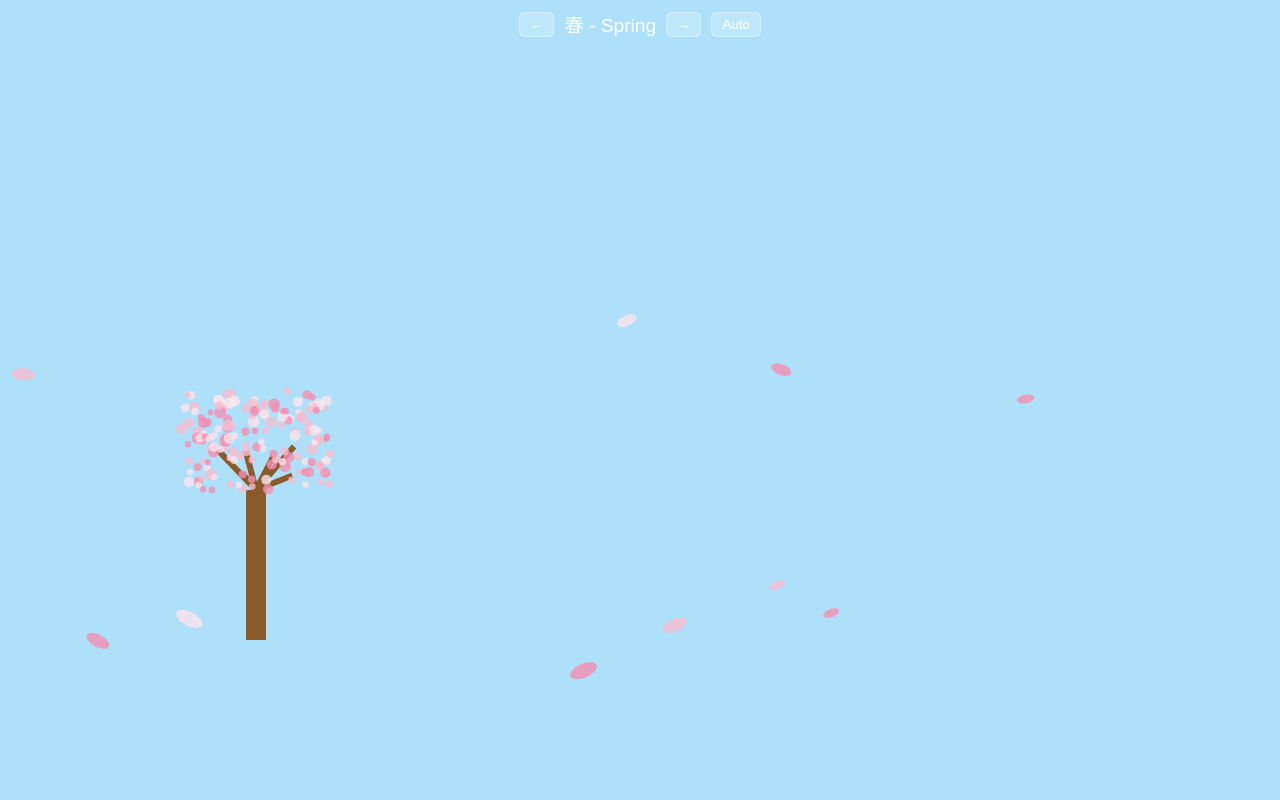
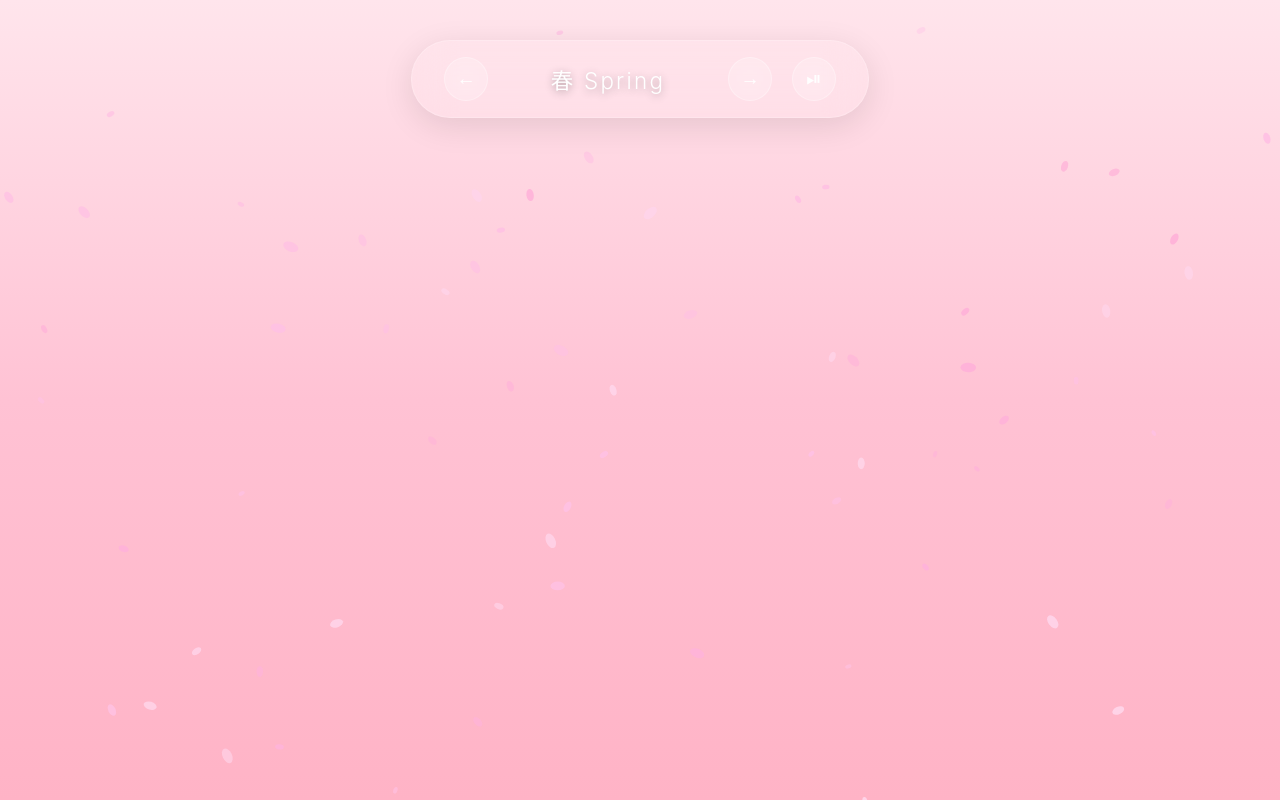
Before and after one commit to metacur/four-seasons, a plain HTML site: page index.html in a window 1280 px wide. Drawn offline with Linux system fonts and the light colour scheme; a web font is replaced by a local one.

Commit message:
Modify animation

```diff
--- a/index.html
+++ b/index.html
@@ -3,21 +3,18 @@
   <head>
     <meta charset="UTF-8">
     <meta name="viewport" content="width=device-width, initial-scale=1.0">
-  <link href="https://fonts.googleapis.com/css2?family=Sawarabi+Mincho&display=swap" rel="stylesheet">
-  <title>日本の四季アニメーション</title>
+    <title>日本の四季 - Japanese Seasons</title>
     <link rel="stylesheet" href="style.css">
   </head>
   <body>
-  <!-- 画面上部に季節名とボタンを配置 -->
+    <canvas id="canvas"></canvas>
+
     <div id="ui">
       <button id="prev">←</button>
-    <span id="seasonLabel">春 - Spring</span>
+      <span id="seasonLabel">春 Spring</span>
       <button id="next">→</button>
-    <button id="auto">Auto</button>
+      <button id="auto">⏯</button>
     </div>
-
-  <!-- 背景アニメーションを描画するキャンバス -->
-  <canvas id="seasonCanvas"></canvas>
 
     <script src="script.js"></script>
   </body>
--- a/script.js
+++ b/script.js
@@ -1,320 +1,401 @@
-const canvas = document.getElementById("seasonCanvas");
-const ctx = canvas.getContext("2d");
 
-// Canvasサイズを画面に合わせる
-function resizeCanvas() {
-  canvas.width = window.innerWidth;
-  canvas.height = window.innerHeight;
+    const canvas = document.getElementById('canvas');
+    const ctx = canvas.getContext('2d');
+
+    let w, h;
+    function resize() {
+      w = canvas.width = window.innerWidth;
+      h = canvas.height = window.innerHeight;
     }
-window.addEventListener("resize", resizeCanvas);
-resizeCanvas();
+    window.addEventListener('resize', resize);
+    resize();
 
-// 季節管理
-let seasonIndex = 0;
-const seasons = ["春", "夏", "秋", "冬"];
+    // 季節設定
+    const seasons = [
+      {
+        name: '春 Spring',
+        bgGradient: ['#FFE5EC', '#FFC2D4', '#FFB3C6'],
+        particles: 80,
+        particleColor: ['#FFB3D9', '#FFC1E3', '#FFD4E9'],
+        particleSpeed: 0.5,
+        particleSize: [3, 8],
+        wind: 0.3,
+        type: 'petal'
+      },
+      {
+        name: '夏 Summer',
+        bgGradient: ['#4FC3F7', '#29B6F6', '#03A9F4'],
+        particles: 0,
+        particleColor: [],
+        particleSpeed: 0,
+        particleSize: [0, 0],
+        wind: 0,
+        type: 'none'
+      },
+      {
+        name: '秋 Autumn',
+        bgGradient: ['#FFB74D', '#FF9800', '#F57C00'],
+        particles: 60,
+        particleColor: ['#FFA726', '#FF9800', '#FB8C00', '#F57C00'],
+        particleSpeed: 0.8,
+        particleSize: [4, 10],
+        wind: 0.5,
+        type: 'leaf'
+      },
+      {
+        name: '冬 Winter',
+        bgGradient: ['#1A237E', '#283593', '#3949AB'],
+        particles: 150,
+        particleColor: ['rgba(255,255,255,0.9)'],
+        particleSpeed: 1.2,
+        particleSize: [2, 6],
+        wind: 0.4,
+        type: 'snow'
+      }
+    ];
+
+    let currentSeason = 0;
+    let targetSeason = 0;
+    let transition = 1;
+    let particles = [];
     let autoMode = false;
+    let time = 0;
+    let snowGround = 0;
+    let clouds = [];
 
-// パーティクル配列（花びら・葉・雪）
-let particles = [];
-let wind = 0; // 冬の風
-let snowPhase = 0;
+    class Particle {
+      constructor(season) {
+        this.reset(season);
+        this.y = Math.random() * h;
+      }
 
-// 春の桜木用
-let sakuraBranches = [];
-let sakuraFlowers = [];
+      reset(season) {
+        const s = seasons[season];
+        this.x = Math.random() * w;
+        this.y = -50;
+        this.size = s.particleSize[0] + Math.random() * (s.particleSize[1] - s.particleSize[0]);
+        this.speed = s.particleSpeed * (0.5 + Math.random());
+        this.color = s.particleColor[Math.floor(Math.random() * s.particleColor.length)];
+        this.angle = Math.random() * Math.PI * 2;
+        this.spin = (Math.random() - 0.5) * 0.05;
+        this.opacity = 0.6 + Math.random() * 0.4;
+        this.layer = Math.random();
+      }
 
-// 夏の雲
-let summerClouds = [];
+      update(season) {
+        const s = seasons[season];
+        this.angle += this.spin;
 
-// 秋の枯れ木用
-let autumnTreeBranches = [];
+        this.y += this.speed * this.layer;
+        this.x += Math.sin(time * 0.001 + this.angle) * s.wind;
 
-// 季節ごとの設定
-const seasonSettings = {
-  春: {
-    bgColor: "#aee1f9",
-    particleCount: 15,
-    colors: ["rgba(252,228,236,0.8)","rgba(248,187,208,0.8)","rgba(244,143,177,0.8)"]
-  },
-  夏: {
-    bgColor: "#8cd3ff",
-    particleCount: 5,
-    colors: ["rgba(255,255,255,0.9)"]
-  },
-  秋: {
-    bgColor: "#d9a066",
-    particleCount: 10,
-    colors: ["rgba(227,197,101,0.8)","rgba(192,139,48,0.8)","rgba(181,137,41,0.8)"]
-  },
-  冬: {
-    bgColor: "#cfd8dc",
-    particleCount: 40,
-    colors: ["rgba(255,255,255,0.9)"]
+        if (this.y > h + 50) {
+          if (season === 3) {
+            snowGround = Math.min(snowGround + 0.1, h * 0.15);
           }
-};
+          this.reset(season);
+        }
+        if (this.x > w + 50) this.x = -50;
+        if (this.x < -50) this.x = w + 50;
+      }
 
-/** パーティクル初期化 */
+      draw(season) {
+        const s = seasons[season];
+        ctx.save();
+        ctx.globalAlpha = this.opacity * transition;
+        ctx.translate(this.x, this.y);
+        ctx.rotate(this.angle);
+
+        if (s.type === 'petal') {
+          ctx.fillStyle = this.color;
+          ctx.beginPath();
+          ctx.ellipse(0, 0, this.size, this.size * 0.6, 0, 0, Math.PI * 2);
+          ctx.fill();
+        } else if (s.type === 'leaf') {
+          // 銀杏の葉の形状
+          ctx.fillStyle = this.color;
+          ctx.beginPath();
+          ctx.moveTo(0, this.size * 0.3);
+          ctx.quadraticCurveTo(-this.size * 0.8, 0, -this.size * 0.5, -this.size);
+          ctx.quadraticCurveTo(-this.size * 0.2, -this.size * 0.7, 0, -this.size * 0.8);
+          ctx.quadraticCurveTo(this.size * 0.2, -this.size * 0.7, this.size * 0.5, -this.size);
+          ctx.quadraticCurveTo(this.size * 0.8, 0, 0, this.size * 0.3);
+          ctx.fill();
+        } else if (s.type === 'snow') {
+          ctx.fillStyle = this.color;
+          ctx.beginPath();
+          ctx.arc(0, 0, this.size, 0, Math.PI * 2);
+          ctx.fill();
+        }
+
+        ctx.restore();
+      }
+    }
+
     function initParticles() {
       particles = [];
-  const season = seasons[seasonIndex];
-  const set = seasonSettings[season];
-
-  // パーティクル生成
-  for (let i = 0; i < set.particleCount; i++) {
-    particles.push({
-      x: Math.random() * canvas.width,
-      y: Math.random() * canvas.height,
-      size: 5 + Math.random() * 10,
-      speed: season === "冬" ? 1 + Math.random()*1.5 : 0.2 + Math.random()*0.8,
-      color: set.colors[Math.floor(Math.random() * set.colors.length)],
-      angle: Math.random() * Math.PI * 2
-    });
+      const count = seasons[targetSeason].particles;
+      for (let i = 0; i < count; i++) {
+        particles.push(new Particle(targetSeason));
+      }
+      if (targetSeason !== 3) {
+        snowGround = 0;
+      }
+      if (targetSeason === 1) {
+        initClouds();
+      }
     }
 
-  // 春の桜木用に枝と花を生成（初回のみ）
-  if (season === "春" && sakuraBranches.length === 0) {
-    for (let i = 0; i < 6; i++) {
-      sakuraBranches.push({
-        x: Math.random() * 80 - 40,
-        y: -150 - Math.random() * 50
-      });
-    }
-
-    for (let i = 0; i < 150; i++) {
-      sakuraFlowers.push({
-        x: Math.random() * 150 - 75,
-        y: -150 - Math.random() * 100,
-        color: ["rgba(252,228,236,0.8)","rgba(248,187,208,0.8)","rgba(244,143,177,0.8)"][Math.floor(Math.random()*3)],
-        size: 3 + Math.random() * 3
+    function initClouds() {
+      clouds = [];
+      for (let i = 0; i < 5; i++) {
+        clouds.push({
+          x: (w / 5) * i + Math.random() * 50,
+          y: 50 + Math.random() * (h * 0.4),
+          width: 100 + Math.random() * 100,
+          height: 40 + Math.random() * 40,
+          speed: 0.2 + Math.random() * 0.3,
+          opacity: 0.6 + Math.random() * 0.3
         });
       }
     }
 
-  // 夏の雲初期化
-  if (season === "夏" && summerClouds.length === 0) {
-    for (let i = 0; i < 8; i++) {
-      summerClouds.push({
-        x: Math.random() * canvas.width,
-        y: Math.random() * canvas.height * 0.5,
-        size: 50 + Math.random() * 50,
-        speed: 0.2 + Math.random() * 0.3,
-        layer: Math.random() * 2 + 1
-      });
+    function drawBackground() {
+      const s = seasons[currentSeason];
+      const grd = ctx.createLinearGradient(0, 0, 0, h);
+
+      if (transition < 1) {
+        const s2 = seasons[targetSeason];
+        for (let i = 0; i < 3; i++) {
+          const ratio = i / 2;
+          const c1 = s.bgGradient[i];
+          const c2 = s2.bgGradient[i];
+          grd.addColorStop(ratio, lerpColor(c1, c2, transition));
+        }
+      } else {
+        for (let i = 0; i < s.bgGradient.length; i++) {
+          grd.addColorStop(i / (s.bgGradient.length - 1), s.bgGradient[i]);
         }
       }
 
-  // 秋の枯れ木初回生成
-  if (season === "秋" && autumnTreeBranches.length === 0) {
-    generateAutumnTree();
-  }
-}
+      ctx.fillStyle = grd;
+      ctx.fillRect(0, 0, w, h);
 
-/** 春：桜の木描画 */
-function drawSakuraTree() {
+      // 春の桜の木
+      if ((currentSeason === 0 && transition >= 1) || (targetSeason === 0 && transition < 1)) {
+        const treeOpacity = currentSeason === 0 ? 1 : 1 - transition;
         ctx.save();
-  ctx.translate(canvas.width * 0.2, canvas.height * 0.8);
-
-  // 幹
-  ctx.fillStyle = "#8b5a2b";
-  ctx.fillRect(-10, -150, 20, 150);
-
-  // 枝
-  ctx.strokeStyle = "#8b5a2b";
-  ctx.lineWidth = 6;
-  sakuraBranches.forEach(b => {
-    ctx.beginPath();
-    ctx.moveTo(0, -150);
-    ctx.lineTo(b.x, b.y);
-    ctx.stroke();
-  });
-
-  // 花・葉（静止）
-  sakuraFlowers.forEach(f => {
-    ctx.beginPath();
-    ctx.fillStyle = f.color;
-    ctx.arc(f.x, f.y, f.size, 0, Math.PI * 2);
-    ctx.fill();
-  });
-
+        ctx.globalAlpha = treeOpacity;
         ctx.restore();
       }
 
-/** 夏：明るい日差し＋雲 */
-function drawSummerScene() {
-  const grd = ctx.createLinearGradient(0, 0, 0, canvas.height);
-  grd.addColorStop(0, "#9ad0ff");
-  grd.addColorStop(1, "#8cd3ff");
-  ctx.fillStyle = grd;
-  ctx.fillRect(0, 0, canvas.width, canvas.height);
+      // 夏の太陽と雲
+      if ((currentSeason === 1 && transition >= 1) || (targetSeason === 1 && transition < 1)) {
+        const sunOpacity = currentSeason === 1 ? 1 : 1 - transition;
+        ctx.save();
+        ctx.globalAlpha = sunOpacity;
+        const sunGrd = ctx.createRadialGradient(w*0.85, h*0.15, 0, w*0.85, h*0.15, 100);
+        sunGrd.addColorStop(0, 'rgba(255,255,200,1)');
+        sunGrd.addColorStop(0.5, 'rgba(255,255,200,0.3)');
+        sunGrd.addColorStop(1, 'rgba(255,255,200,0)');
+        ctx.fillStyle = sunGrd;
+        ctx.fillRect(0, 0, w, h);
+        ctx.restore();
 
-  // 太陽
-  const sunX = canvas.width * 0.8;
-  const sunY = canvas.height * 0.2;
-  const sunRadius = 60;
-  const sunGrad = ctx.createRadialGradient(sunX, sunY, 0, sunX, sunY, sunRadius);
-  sunGrad.addColorStop(0, "rgba(255,255,200,0.9)");
-  sunGrad.addColorStop(1, "rgba(255,255,200,0)");
-  ctx.fillStyle = sunGrad;
+        // 雲を描画
+        ctx.save();
+        clouds.forEach(cloud => {
+          ctx.globalAlpha = sunOpacity * cloud.opacity;
+          ctx.fillStyle = 'rgba(255, 255, 255, 0.8)';
+
+          // 雲を複数の楕円で描画
           ctx.beginPath();
-  ctx.arc(sunX, sunY, sunRadius, 0, Math.PI*2);
+          ctx.ellipse(cloud.x, cloud.y, cloud.width * 0.5, cloud.height * 0.5, 0, 0, Math.PI * 2);
           ctx.fill();
 
-  // 雲描画
-  summerClouds.forEach(c => {
-    ctx.save();
-    ctx.fillStyle = "rgba(255,255,255,0.8)";
           ctx.beginPath();
-    ctx.ellipse(c.x, c.y, c.size * c.layer * 0.8, c.size * 0.5, 0, 0, Math.PI*2);
+          ctx.ellipse(cloud.x - cloud.width * 0.3, cloud.y, cloud.width * 0.4, cloud.height * 0.4, 0, 0, Math.PI * 2);
           ctx.fill();
-    ctx.restore();
 
-    c.x += c.speed * c.layer;
-    if (c.x - c.size * 0.8 > canvas.width) c.x = -c.size * 0.8;
-  });
+          ctx.beginPath();
+          ctx.ellipse(cloud.x + cloud.width * 0.3, cloud.y, cloud.width * 0.4, cloud.height * 0.4, 0, 0, Math.PI * 2);
+          ctx.fill();
+
+          // 雲を移動
+          cloud.x += cloud.speed;
+          if (cloud.x - cloud.width > w) {
+            cloud.x = -cloud.width;
           }
-
-/** 秋の枯れ木生成（再帰的） */
-function generateAutumnTree() {
-  autumnTreeBranches = [];
-
-  function addBranch(x, y, length, angle, depth) {
-    if (depth === 0) return;
-    const x2 = x + Math.cos(angle) * length;
-    const y2 = y - Math.sin(angle) * length;
-    autumnTreeBranches.push({x1:x, y1:y, x2:x2, y2:y2, width: Math.max(1, depth)});
-
-    const branches = 2 + Math.floor(Math.random()*2);
-    for (let i = 0; i < branches; i++) {
-      const newAngle = angle + (Math.random()*0.6 - 0.3);
-      const newLength = length * (0.6 + Math.random()*0.2);
-      addBranch(x2, y2, newLength, newAngle, depth-1);
-    }
-  }
-
-  addBranch(0, 0, 80, Math.PI/2, 5);
-}
-
-/** 秋：背景 + 枯れ木描画 */
-function drawAutumnScene() {
-  const grd = ctx.createLinearGradient(0, 0, 0, canvas.height);
-  grd.addColorStop(0, "#dcb36a");
-  grd.addColorStop(1, "#8b5e3c");
-  ctx.fillStyle = grd;
-  ctx.fillRect(0, 0, canvas.width, canvas.height);
-
-  // 枯れ木描画（画面右寄り）
-  ctx.save();
-  ctx.translate(canvas.width * 0.75, canvas.height * 0.85);
-  ctx.strokeStyle = "#5A3A1B";
-  autumnTreeBranches.forEach(b => {
-    ctx.lineWidth = b.width;
-    ctx.beginPath();
-    ctx.moveTo(b.x1, b.y1);
-    ctx.lineTo(b.x2, b.y2);
-    ctx.stroke();
         });
         ctx.restore();
       }
 
-/** 冬：夜空＋雪 */
-function drawWinterScene() {
-  ctx.fillStyle = "#233";
-  ctx.fillRect(0, 0, canvas.width, canvas.height);
+      // 秋の枯れ木
+      if ((currentSeason === 2 && transition >= 1) || (targetSeason === 2 && transition < 1)) {
+        const treeOpacity = currentSeason === 2 ? 1 : 1 - transition;
+        ctx.save();
+        ctx.globalAlpha = treeOpacity;
+        drawAutumnTree();
+        ctx.restore();
+      }
+
+      // 冬の月と星
+      if ((currentSeason === 3 && transition >= 1) || (targetSeason === 3 && transition < 1)) {
+        const moonOpacity = currentSeason === 3 ? 1 : 1 - transition;
+        ctx.save();
+        ctx.globalAlpha = moonOpacity;
 
         // 月
-  ctx.fillStyle = "rgba(255,255,255,0.8)";
+        const moonGrd = ctx.createRadialGradient(w*0.8, h*0.2, 0, w*0.8, h*0.2, 60);
+        moonGrd.addColorStop(0, 'rgba(255,255,255,0.9)');
+        moonGrd.addColorStop(1, 'rgba(255,255,255,0)');
+        ctx.fillStyle = moonGrd;
         ctx.beginPath();
-  ctx.arc(canvas.width * 0.8, canvas.height * 0.2, 40, 0, Math.PI*2);
+        ctx.arc(w*0.8, h*0.2, 60, 0, Math.PI*2);
+        ctx.fill();
+
+        // 星
+        for (let i = 0; i < 30; i++) {
+          ctx.fillStyle = 'rgba(255,255,255,0.8)';
+          const sx = (i * 137.5) % w;
+          const sy = (i * 211.3) % (h * 0.6);
+          const twinkle = Math.sin(time * 0.003 + i) * 0.5 + 0.5;
+          ctx.globalAlpha = moonOpacity * twinkle;
+          ctx.beginPath();
+          ctx.arc(sx, sy, 1.5, 0, Math.PI*2);
           ctx.fill();
         }
-
-/** 描画ループ */
-function draw() {
-  const season = seasons[seasonIndex];
-  const set = seasonSettings[season];
-
-  // 背景
-  ctx.fillStyle = set.bgColor;
-  ctx.fillRect(0, 0, canvas.width, canvas.height);
-
-  // 季節別描画
-  if (season === "春") drawSakuraTree();
-  else if (season === "夏") drawSummerScene();
-  else if (season === "秋") drawAutumnScene();
-  else if (season === "冬") drawWinterScene();
-
-  // パーティクル描画
-  particles.forEach(p => {
-    ctx.save();
-    ctx.translate(p.x, p.y);
-    ctx.rotate(Math.sin(p.angle) * 0.5);
-
-    if (season === "春") {
-      ctx.fillStyle = p.color;
-      ctx.beginPath();
-      ctx.ellipse(0, 0, p.size, p.size/2, 0, 0, Math.PI*2);
-      ctx.fill();
-    } else if (season === "秋") {
-      ctx.fillStyle = p.color;
-      ctx.beginPath();
-      ctx.moveTo(0,0);
-      ctx.quadraticCurveTo(p.size*0.8, -p.size/2, 0, -p.size);
-      ctx.quadraticCurveTo(-p.size*0.8, -p.size/2, 0, 0);
-      ctx.fill();
-    } else if (season === "冬") {
-      ctx.fillStyle = "rgba(255,255,255,0.9)";
-      ctx.beginPath();
-      ctx.arc(0,0,p.size/2,0,Math.PI*2);
-      ctx.fill();
+        ctx.restore();
       }
 
+      // 冬の積雪
+      if ((currentSeason === 3 && transition >= 1) || (targetSeason === 3 && transition < 1)) {
+        const snowOpacity = currentSeason === 3 ? 1 : 1 - transition;
+        ctx.save();
+        ctx.globalAlpha = snowOpacity;
+        ctx.fillStyle = 'rgba(255,255,255,0.9)';
+        ctx.beginPath();
+        ctx.moveTo(0, h);
+        for (let x = 0; x <= w; x += 30) {
+          const waveY = Math.sin(x * 0.01 + time * 0.01) * 5;
+          ctx.lineTo(x, h - snowGround + waveY);
+        }
+        ctx.lineTo(w, h);
+        ctx.closePath();
+        ctx.fill();
         ctx.restore();
-
-    // 位置更新
-    if (season === "冬") {
-      snowPhase += 0.004;
-      wind = 0;
-      p.x += wind;
-      p.y += p.speed;
-      if (p.y > canvas.height) p.y = -10;
-    } else if (season === "秋") {
-      p.x += Math.sin(p.angle) * 0.3;
-      p.y += p.speed;
-    } else {
-      p.x += Math.sin(p.angle) * 0.5;
-      p.y += p.speed;
+      }
     }
 
-    if (p.x > canvas.width) p.x = 0;
-    if (p.x < 0) p.x = canvas.width;
+    function lerpColor(c1, c2, t) {
+      const hex2rgb = (hex) => {
+        if (hex.startsWith('rgba')) {
+          const match = hex.match(/[\d.]+/g);
+          return [parseInt(match[0]), parseInt(match[1]), parseInt(match[2])];
+        }
+        const r = parseInt(hex.slice(1,3), 16);
+        const g = parseInt(hex.slice(3,5), 16);
+        const b = parseInt(hex.slice(5,7), 16);
+        return [r,g,b];
+      };
+
+      const rgb1 = hex2rgb(c1);
+      const rgb2 = hex2rgb(c2);
+      const r = Math.round(rgb1[0] + (rgb2[0] - rgb1[0]) * t);
+      const g = Math.round(rgb1[1] + (rgb2[1] - rgb1[1]) * t);
+      const b = Math.round(rgb1[2] + (rgb2[2] - rgb1[2]) * t);
+      return `rgb(${r},${g},${b})`;
+    }
+
+    function drawSakuraTree() {
+      // 削除
+    }
+
+    function drawAutumnTree() {
+      const treeX = w * 0.8;
+      const treeY = h * 0.8;
+
+      // 幹
+      ctx.fillStyle = '#3D2817';
+      ctx.fillRect(treeX - 10, treeY, 20, h - treeY);
+
+      // 枝（再帰的に描画）
+      ctx.strokeStyle = '#3D2817';
+      ctx.lineCap = 'round';
+
+      function drawBranch(x, y, length, angle, depth) {
+        if (depth === 0) return;
+
+        const x2 = x + Math.cos(angle) * length;
+        const y2 = y - Math.sin(angle) * length;
+
+        ctx.lineWidth = depth * 1.5;
+        ctx.beginPath();
+        ctx.moveTo(x, y);
+        ctx.lineTo(x2, y2);
+        ctx.stroke();
+
+        if (depth > 1) {
+          drawBranch(x2, y2, length * 0.7, angle - 0.4, depth - 1);
+          drawBranch(x2, y2, length * 0.7, angle + 0.3, depth - 1);
+        }
+      }
+
+      drawBranch(treeX, treeY, 60, Math.PI / 2, 5);
+    }
+
+    function animate() {
+      time++;
+
+      if (transition < 1) {
+        transition += 0.01;
+        if (transition >= 1) {
+          currentSeason = targetSeason;
+          transition = 1;
+        }
+      }
+
+      drawBackground();
+
+      particles.forEach(p => {
+        p.update(currentSeason);
+        p.draw(currentSeason);
       });
 
-  requestAnimationFrame(draw);
+      requestAnimationFrame(animate);
     }
 
-// ボタン操作
-document.getElementById("prev").onclick = () => changeSeason(seasonIndex - 1);
-document.getElementById("next").onclick = () => changeSeason(seasonIndex + 1);
-document.getElementById("auto").onclick = () => {
+    function changeSeason(index) {
+      targetSeason = (index + seasons.length) % seasons.length;
+      transition = 0;
+      document.getElementById('seasonLabel').textContent = seasons[targetSeason].name;
+      document.getElementById('seasonLabel').style.opacity = '0';
+      setTimeout(() => {
+        document.getElementById('seasonLabel').style.opacity = '1';
+      }, 50);
+      initParticles();
+    }
+
+    document.getElementById('prev').onclick = () => {
+      changeSeason(currentSeason - 1);
+    };
+
+    document.getElementById('next').onclick = () => {
+      changeSeason(currentSeason + 1);
+    };
+
+    document.getElementById('auto').onclick = () => {
       autoMode = !autoMode;
+      document.getElementById('auto').classList.toggle('active', autoMode);
       if (autoMode) autoChange();
     };
 
-// 季節切替
-function changeSeason(index) {
-  seasonIndex = (index + seasons.length) % seasons.length;
-  document.getElementById("seasonLabel").textContent =
-    `${seasons[seasonIndex]} - ${["Spring","Summer","Autumn","Winter"][seasonIndex]}`;
-  initParticles();
+    function autoChange() {
+      if (!autoMode) return;
+      changeSeason(currentSeason + 1);
+      setTimeout(autoChange, 8000);
     }
 
-// 自動切替
-function autoChange() {
-  if (!autoMode) return;
-  changeSeason(seasonIndex + 1);
-  setTimeout(autoChange, 15000);
-}
-
-// 初期化
-changeSeason(0);
-draw();
+    initParticles();
+    initClouds();
+    animate();
--- a/style.css
+++ b/style.css
@@ -1,43 +1,95 @@
-/* ページ全体の初期設定 */
-html, body {
+
+    * {
       margin: 0;
       padding: 0;
+      box-sizing: border-box;
+    }
+
+    body {
+      font-family: -apple-system, BlinkMacSystemFont, "Hiragino Sans", "Yu Gothic", sans-serif;
       overflow: hidden;
       background: #000;
-  height: 100%;
-  font-family: "Hiragino Sans", "Yu Gothic", sans-serif;
-}
-
-/* 季節UI（ボタン・テキスト） */
-#ui {
-  position: absolute;
-  top: 10px;
-  left: 50%;
-  transform: translateX(-50%);
-  display: flex;
-  align-items: center;
-  gap: 10px;
-  color: white;
-  z-index: 10;
-  font-size: 1.2rem;
-}
-
-button {
-  background: rgba(255, 255, 255, 0.2);
-  border: 1px solid rgba(255, 255, 255, 0.4);
-  color: white;
-  border-radius: 6px;
-  padding: 4px 10px;
-  cursor: pointer;
-  transition: background 0.3s;
-}
-
-button:hover {
-  background: rgba(255, 255, 255, 0.4);
+      height: 100vh;
     }
 
     canvas {
       position: fixed;
       top: 0;
       left: 0;
+      width: 100%;
+      height: 100%;
     }
+
+    #ui {
+      position: fixed;
+      top: 40px;
+      left: 50%;
+      transform: translateX(-50%);
+      display: flex;
+      align-items: center;
+      gap: 20px;
+      z-index: 100;
+      backdrop-filter: blur(20px);
+      background: rgba(255, 255, 255, 0.1);
+      padding: 16px 32px;
+      border-radius: 60px;
+      border: 1px solid rgba(255, 255, 255, 0.2);
+      box-shadow: 0 8px 32px rgba(0, 0, 0, 0.1);
+      transition: all 0.4s cubic-bezier(0.4, 0, 0.2, 1);
+    }
+
+    #ui:hover {
+      background: rgba(255, 255, 255, 0.15);
+      box-shadow: 0 12px 48px rgba(0, 0, 0, 0.2);
+    }
+
+    #seasonLabel {
+      color: white;
+      font-size: 1.4rem;
+      font-weight: 300;
+      letter-spacing: 0.1em;
+      text-shadow: 0 2px 8px rgba(0, 0, 0, 0.3);
+      min-width: 200px;
+      text-align: center;
+      transition: all 0.3s ease;
+    }
+
+    button {
+      background: rgba(255, 255, 255, 0.15);
+      border: 1px solid rgba(255, 255, 255, 0.3);
+      color: white;
+      width: 44px;
+      height: 44px;
+      border-radius: 50%;
+      cursor: pointer;
+      font-size: 1.2rem;
+      display: flex;
+      align-items: center;
+      justify-content: center;
+      transition: all 0.3s cubic-bezier(0.4, 0, 0.2, 1);
+      backdrop-filter: blur(10px);
+    }
+
+    button:hover {
+      background: rgba(255, 255, 255, 0.3);
+      transform: scale(1.1);
+      box-shadow: 0 4px 16px rgba(255, 255, 255, 0.2);
+    }
+
+    button:active {
+      transform: scale(0.95);
+    }
+
+    #auto.active {
+      background: rgba(255, 255, 255, 0.3);
+      border-color: rgba(255, 255, 255, 0.5);
+    }
+
+    @keyframes fadeIn {
+      from { opacity: 0; transform: translateY(-20px); }
+      to { opacity: 1; transform: translateY(0); }
+    }
+
+    #ui {
+      animation: fadeIn 0.8s ease-out;
+    }
```
Lines whose indentation alone changed are shown as unchanged.
